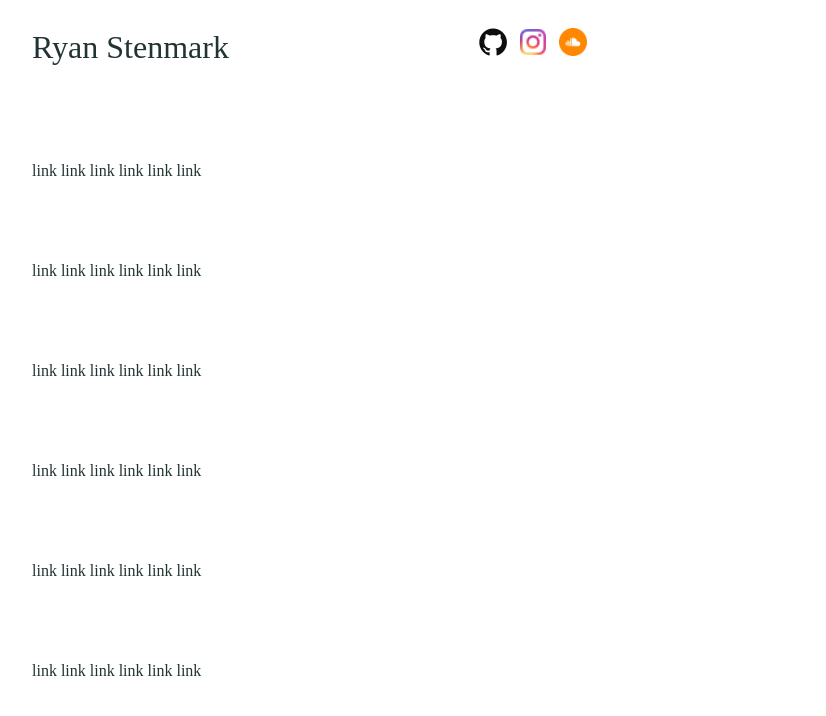
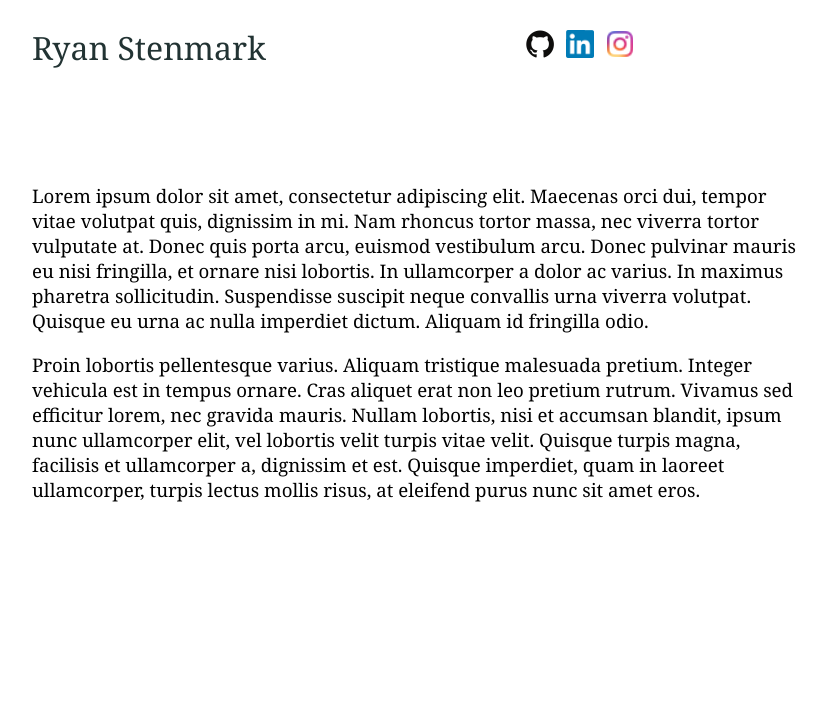
Before and after one commit to rstenmark/rstenmark.github.io, a plain HTML site: page index.html in a window 1280 px wide. Shown: the whole page, without its empty margins (224-1050 px from the left). Drawn offline with Linux system fonts and the light colour scheme.

Commit message:
Added link to Linkedin

```diff
--- a/index.css
+++ b/index.css
@@ -4,6 +4,8 @@ a {
 }
 
 body {
+    font-family: Cambria, Cochin, Georgia, Times, 'Times New Roman', serif;
+    font-size: 14pt;
     margin: 2% 20%;
     background-color: #fff;
 }
@@ -16,7 +18,7 @@ body {
 
 
 .header {
-    font-size: xx-large;
+    font-size: 24pt;
     grid-area: header;
 }
 
@@ -34,7 +36,6 @@ body {
 .footer {
     grid-area: footer;
 }
-
 
 .wrapper {
     display: grid;
@@ -63,11 +64,11 @@ body {
     background-position: -32px 0px;
 }
 
-#Soundcloud {
+#Linkedin {
     position: relative;
-    background: url('img/soundcloud32.png') no-repeat left top;
+    background: url('img/linkedin32.png') no-repeat left top;
 }
 
-#Soundcloud:hover {
+#Linkedin:hover {
     background-position: -32px 0px;
 }
--- a/index.html
+++ b/index.html
@@ -21,34 +21,20 @@
                     <div class="headerlink" id="Github"></div>
                 </a>
 
+                <a href="https://linkedin.com/in/ryanstenmark">
+                    <div class="headerlink" id="Linkedin"></div>
+                </a>
+
                 <a href="https://instagram.com/ryanstenmark">
                     <div class="headerlink" id="Instagram"></div>
                 </a>
-
-                <a href="https://soundcloud.com/user-252409694">
-                    <div class="headerlink" id="Soundcloud"></div>
-                </a>
-
             </div>
 
             <div class="box content">
                 <div>
-                    <a href="tftpflash.html">link link link link link link </a>
-                </div><br />
-                <div>
-                    <a href="tftpflash.html">link link link link link link </a>
-                </div><br />
-                <div>
-                    <a href="tftpflash.html">link link link link link link </a>
-                </div><br />
-                <div>
-                    <a href="tftpflash.html">link link link link link link </a>
-                </div><br />
-                <div>
-                    <a href="tftpflash.html">link link link link link link </a>
-                </div><br />
-                <div>
-                    <a href="tftpflash.html">link link link link link link </a>
+                    <p>Lorem ipsum dolor sit amet, consectetur adipiscing elit. Maecenas orci dui, tempor vitae volutpat quis, dignissim in mi. Nam rhoncus tortor massa, nec viverra tortor vulputate at. Donec quis porta arcu, euismod vestibulum arcu. Donec pulvinar mauris eu nisi fringilla, et ornare nisi lobortis. In ullamcorper a dolor ac varius. In maximus pharetra sollicitudin. Suspendisse suscipit neque convallis urna viverra volutpat. Quisque eu urna ac nulla imperdiet dictum. Aliquam id fringilla odio.</p>
+                    <p>Proin lobortis pellentesque varius. Aliquam tristique malesuada pretium. Integer vehicula est in tempus ornare. Cras aliquet erat non leo pretium rutrum. Vivamus sed efficitur lorem, nec gravida mauris. Nullam lobortis, nisi et accumsan blandit, ipsum nunc ullamcorper elit, vel lobortis velit turpis vitae velit. Quisque turpis magna, facilisis et ullamcorper a, dignissim et est. Quisque imperdiet, quam in laoreet ullamcorper, turpis lectus mollis risus, at eleifend purus nunc sit amet eros.</p>
+                    <a href="tftpflash.html"></a>
                 </div><br />
             </div>
             <div class="box footer"></div>
```
Also changed, not shown: img/linkedin32.png (added).
